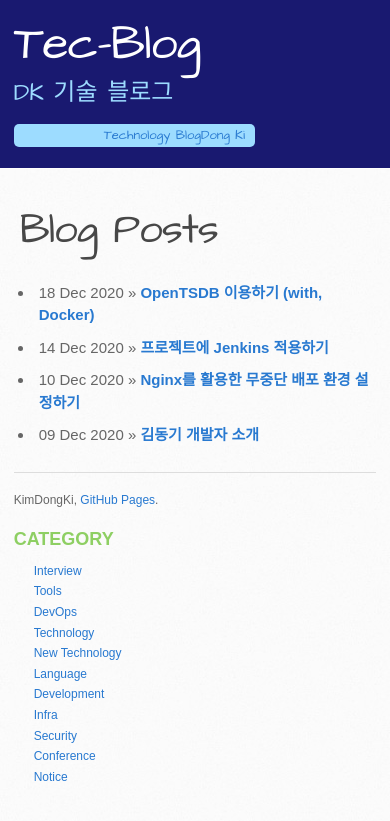
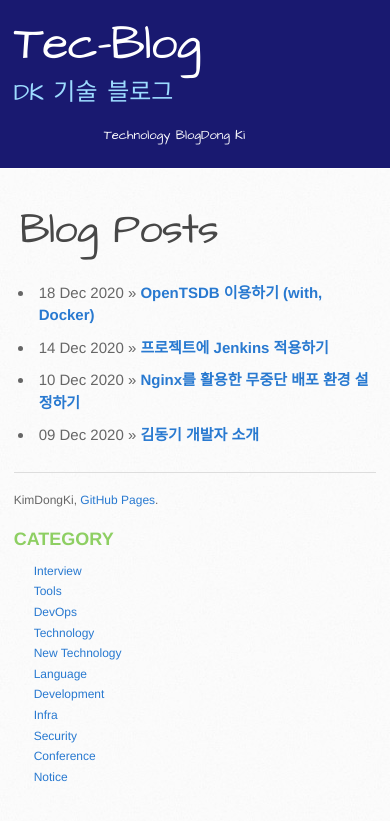
Before and after one commit to kdkrkwhr/kdkrkwhr.github.com, a Jekyll site: the page built from index.html, in a window 390 px wide. Shown: the top 821 px of the page. Built offline with Jekyll 4.4.1, drawn with Linux system fonts in a browser that asks for light colours.

Commit message:
[update]

```diff
--- a/stylesheets/stylesheet.css
+++ b/stylesheets/stylesheet.css
@@ -428,6 +428,7 @@
 
 /* LAYOUT STYLES */
 body {
+  font-family: 'Helvetica Neue', Helvetica, Arial, serif;
   font-size: 15px;
   font-weight: 400;
   line-height: 1.5;
@@ -817,9 +818,7 @@
     margin-top: 15px;
     font-size: 13px;
     line-height: 1;
-    color: #2879d0;
     text-align: center;
-    background-color: #9ddcff;
     background-image: none;
     border-radius: 5px;
     -moz-border-radius: 5px;
```
